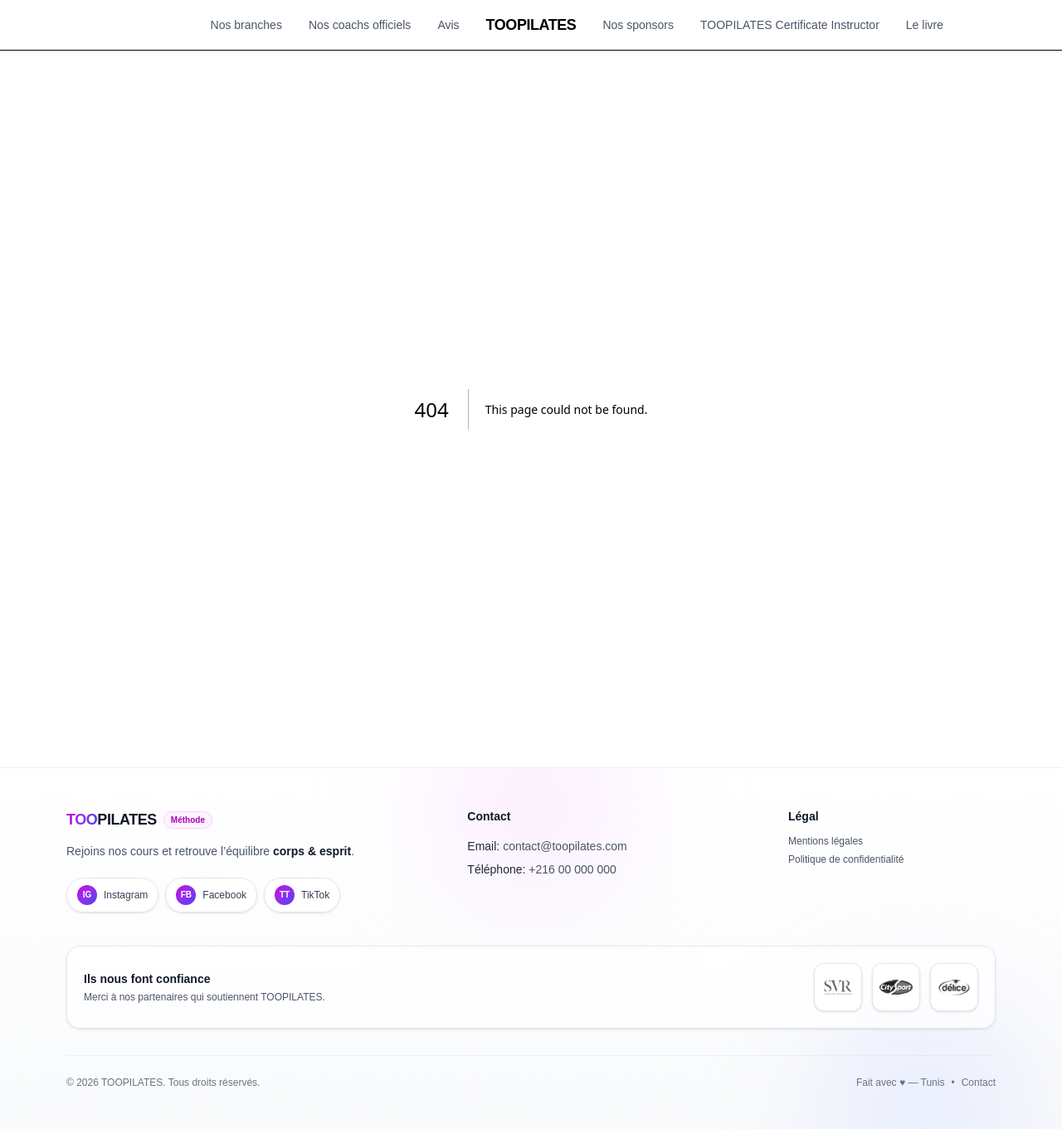
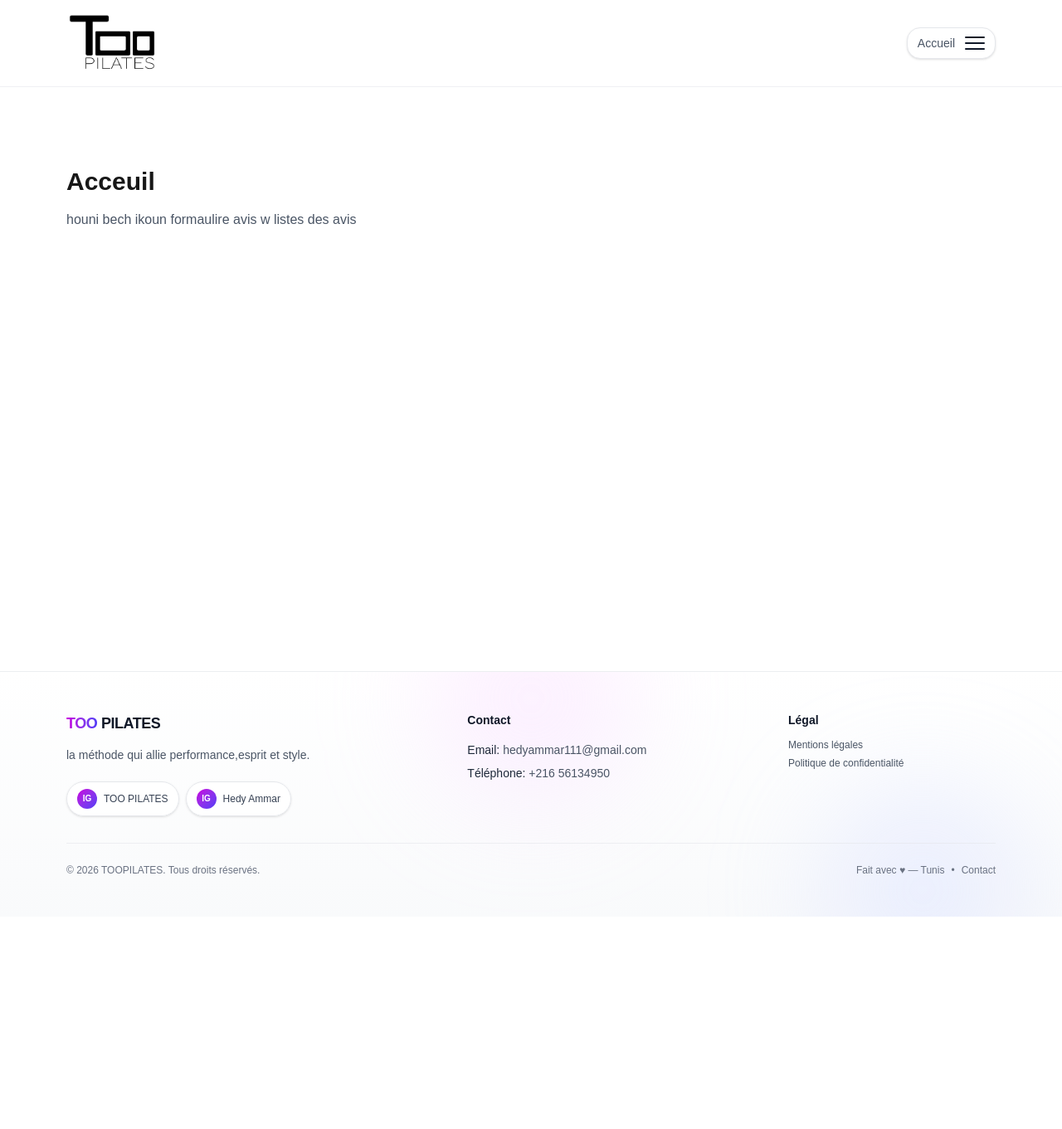
Before and after one commit to Amina114/toopilates, a Next.js app: page /accueil in a window 1280 px wide. Before the commit this address had no page. Shown: the whole page at 83% size. After the commit the page ends 1105 px from the top, so only its background shows below. Built offline with nearby package versions, Linux system fonts and the light colour scheme.

Commit message:
header and footer

```diff
--- a/src/app/avis/page.tsx
+++ b/src/app/accueil/page.tsx
@@ -1,10 +1,9 @@
 export default function AvisPage() {
   return (
     <section className="py-16 min-h-[80vh]">
-      <h1 className="text-3xl font-bold mb-4">Les avis</h1>
+      <h1 className="text-3xl font-bold mb-4">Acceuil</h1>
       <p className="text-gray-600 max-w-xl">
-        Ceci est la page des avis.
-      </p>
+houni bech ikoun formaulire avis w listes des avis      </p>
     </section>
   );
 }
--- a/src/app/certificate/page.tsx
+++ b/src/app/certifiedInstructor/page.tsx
@@ -1,7 +1,7 @@
 export default function BranchesPage() {
   return (
     <section className="py-16 min-h-[80vh]">
-      <h1 className="text-3xl font-bold mb-4">Les branches</h1>
+      <h1 className="text-3xl font-bold mb-4">certified Instructor</h1>
       <p className="text-gray-600 max-w-xl">
         Ceci est la page des certificate.
       </p>
--- a/src/app/components/Footer.tsx
+++ b/src/app/components/Footer.tsx
@@ -10,14 +10,13 @@ const SPONSORS = [
 ];
 
 const LEGAL = [
-  { label: "Mentions légales", href: "/mentions-legales" },
-  { label: "Politique de confidentialité", href: "/confidentialite" },
+  { label: "Mentions légales", href: "/mentionsLegales" },
+  { label: "Politique de confidentialité", href: "/politiqueDeConfidentialite" },
 ];
 
 const SOCIAL = [
-  { label: "Instagram", href: "https://instagram.com", icon: "IG" },
-  { label: "Facebook", href: "https://facebook.com", icon: "FB" },
-  { label: "TikTok", href: "https://tiktok.com", icon: "TT" },
+  { label: "TOO PILATES", href: "https://www.instagram.com/toopilates?igsh=ajJnODl0OWI3ZXk4", icon: "IG" },
+  { label: "Hedy Ammar", href: "https://www.instagram.com/hedy_ammar?igsh=a3dyMm84aWw4Y3J6", icon: "IG" },
 ];
 
 export default function Footer() {
@@ -39,19 +38,14 @@ export default function Footer() {
                 <span className="bg-gradient-to-r from-fuchsia-600 to-indigo-600 bg-clip-text text-transparent">
                   TOO
                 </span>
-                <span className="text-gray-900 dark:text-white">PILATES</span>
+                <span className="text-gray-900 dark:text-white"> PILATES</span>
               </span>
-              <span className="rounded-full border border-fuchsia-200 bg-fuchsia-50 px-2 py-0.5 text-[10px] font-semibold text-fuchsia-700 dark:border-white/10 dark:bg-white/5 dark:text-fuchsia-200">
-                Méthode
-              </span>
+
             </Link>
 
             <p className="mt-3 max-w-md text-sm leading-6 text-gray-600 dark:text-gray-400">
-              Rejoins nos cours et retrouve l’équilibre{" "}
-              <span className="font-semibold text-gray-900 dark:text-white">
-                corps & esprit
-              </span>
-              .
+              la méthode qui allie performance,esprit et style.{" "}
+
             </p>
 
             {/* Social */}
@@ -92,7 +86,7 @@ export default function Footer() {
                   href="mailto:contact@toopilates.com"
                   className="underline-offset-4 hover:text-fuchsia-700 hover:underline dark:hover:text-fuchsia-300"
                 >
-                  contact@toopilates.com
+                  hedyammar111@gmail.com
                 </a>
               </p>
               <p>
@@ -103,7 +97,7 @@ export default function Footer() {
                   href="tel:+21600000000"
                   className="underline-offset-4 hover:text-fuchsia-700 hover:underline dark:hover:text-fuchsia-300"
                 >
-                  +216 00 000 000
+                  +216 56134950
                 </a>
               </p>
             </div>
@@ -131,40 +125,6 @@ export default function Footer() {
           </div>
         </div>
 
-        {/* Sponsors */}
-        <div className="mt-10 rounded-2xl border border-gray-200 bg-white/70 p-5 shadow-sm backdrop-blur dark:border-white/10 dark:bg-white/5">
-          <div className="flex flex-col gap-4 md:flex-row md:items-center md:justify-between">
-            <div>
-              <p className="text-sm font-semibold text-gray-900 dark:text-white">
-                Ils nous font confiance
-              </p>
-              <p className="mt-1 text-xs text-gray-600 dark:text-gray-400">
-                Merci à nos partenaires qui soutiennent TOOPILATES.
-              </p>
-            </div>
-
-            <ul className="flex flex-wrap items-center gap-3">
-              {SPONSORS.map((sponsor) => (
-                <li key={sponsor.name}>
-                  <Link
-                    href="/sponsors"
-                    className="group flex items-center gap-3 rounded-xl border border-gray-200 bg-white p-2 shadow-sm transition hover:-translate-y-[1px] hover:border-fuchsia-200 hover:shadow-md focus:outline-none focus:ring-2 focus:ring-fuchsia-400/40 dark:border-white/10 dark:bg-gray-950 dark:hover:border-white/20 dark:focus:ring-fuchsia-300/30"
-                    aria-label={`Voir les sponsors (ex: ${sponsor.name})`}
-                  >
-                    <Image
-                      src={sponsor.logo}
-                      alt={sponsor.name}
-                      width={92}
-                      height={40}
-                      className="h-10 w-auto object-contain grayscale transition group-hover:grayscale-0"
-                    />
-                  </Link>
-                </li>
-              ))}
-            </ul>
-          </div>
-        </div>
-
         {/* Bottom */}
         <div className="mt-8 flex flex-col gap-3 border-t border-gray-200/60 pt-6 text-xs text-gray-500 dark:border-white/10 dark:text-gray-400 md:flex-row md:items-center md:justify-between">
           <p>© {year} TOOPILATES. Tous droits réservés.</p>
--- a/src/app/components/Header.tsx
+++ b/src/app/components/Header.tsx
@@ -2,111 +2,153 @@
 
 import Link from "next/link";
 import { usePathname } from "next/navigation";
-import { useState } from "react";
+import { useEffect, useMemo, useRef, useState } from "react";
+import Image from "next/image";
 
-const LEFT_ITEMS = [
-  { label: "Nos branches", href: "/branches" },
-  { label: "Nos coachs officiels", href: "/coachs" },
-  { label: "Avis", href: "/avis" },
+const MENU_ITEMS = [
+  { label: "Accueil", href: "/accueil" },
+  { label: "Branches TOO PILATES", href: "/branches" },
+  { label: "Coachs officiels", href: "/coachs" },
+  { label: "Sponsors", href: "/sponsors" },
+  { label: "Too Pilates Certified Instructor", href: "/certifiedInstructor" },
+  { label: "Livret TOO PILATES", href: "/livret" },
+  { label: "Pedagogical Framework", href: "/pedagogicalFramework" },
+  { label: "Planning", href: "/planning" },
 ];
 
-const RIGHT_ITEMS = [
-  { label: "Nos sponsors", href: "/sponsors" },
-  { label: "TOOPILATES Certificate Instructor", href: "/certificate" },
-  { label: "Le livre", href: "/livre" },
-];
-
-const MOBILE_ITEMS = [...LEFT_ITEMS, ...RIGHT_ITEMS];
-
-function linkClass(active: boolean) {
+function itemClass(active: boolean) {
   return [
-    "px-4 py-2 text-sm font-medium rounded-md transition",
+    "flex w-full items-center justify-between rounded-xl px-3 py-2 text-sm transition",
     active
-      ? "text-black"
-      : "text-gray-600 hover:text-black hover:bg-gray-50",
+      ? "bg-gray-100 text-gray-900 dark:bg-white/10 dark:text-white"
+      : "text-gray-700 hover:bg-gray-50 hover:text-gray-900 dark:text-gray-200 dark:hover:bg-white/5",
   ].join(" ");
 }
 
 export default function Header() {
   const pathname = usePathname();
   const [open, setOpen] = useState(false);
+  const panelRef = useRef<HTMLDivElement | null>(null);
+
+  const activeLabel = useMemo(() => {
+    const found = MENU_ITEMS.find((i) => i.href === pathname);
+    return found?.label ?? "Menu";
+  }, [pathname]);
+
+  // Fermer si on clique en dehors
+  useEffect(() => {
+    function onDown(e: MouseEvent) {
+      if (!open) return;
+      const el = panelRef.current;
+      if (el && !el.contains(e.target as Node)) setOpen(false);
+    }
+    window.addEventListener("mousedown", onDown);
+    return () => window.removeEventListener("mousedown", onDown);
+  }, [open]);
+
+  // Fermer avec ESC
+  useEffect(() => {
+    function onKey(e: KeyboardEvent) {
+      if (e.key === "Escape") setOpen(false);
+    }
+    window.addEventListener("keydown", onKey);
+    return () => window.removeEventListener("keydown", onKey);
+  }, []);
 
   return (
-    <header className="sticky top-0 z-50 border-b bg-white/80 backdrop-blur">
+    <header className="sticky top-0 z-50 border-b border-gray-200/60 bg-white/80 backdrop-blur dark:border-white/10 dark:bg-gray-950/70">
       <div className="mx-auto max-w-6xl px-4">
         <div className="flex items-center justify-between py-3">
-          {/* Left menu (desktop) */}
-          <nav className="hidden md:flex flex-1 items-center justify-end">
-            {LEFT_ITEMS.map((item) => (
-              <Link
-                key={item.href}
-                href={item.href}
-                className={linkClass(pathname === item.href)}
-              >
-                {item.label}
-              </Link>
-            ))}
-          </nav>
-
-          {/* Logo center */}
-          <Link
-            href="/"
-            className="mx-4 text-lg font-bold tracking-tight uppercase"
-          >
-            TOOPILATES
+          {/* Logo LEFT */}
+        <Link href="/" className="flex items-center">
+          <Image
+            src="/Logo-TOO-Pilates noir.png"
+            alt="TOO PILATES"
+            width={520}
+            height={160}
+            priority
+            className="h-16 md:h-20 w-auto object-contain"
+          />
         </Link>
 
-          {/* Right menu (desktop) */}
-          <nav className="hidden md:flex flex-1 items-center justify-start">
-            {RIGHT_ITEMS.map((item) => (
-              <Link
-                key={item.href}
-                href={item.href}
-                className={linkClass(pathname === item.href)}
-              >
-                {item.label}
-              </Link>
-            ))}
-          </nav>
 
-          {/* Mobile button */}
+          {/* Right side: current page + hamburger */}
+          <div className="relative" ref={panelRef}>
             <button
               type="button"
-            className="md:hidden rounded-md border px-3 py-2 text-sm hover:bg-gray-50"
               onClick={() => setOpen((v) => !v)}
               aria-expanded={open}
-            aria-controls="mobile-nav"
-            aria-label="Ouvrir le menu"
+              aria-controls="header-menu"
+              className="group inline-flex items-center gap-3 rounded-2xl border border-gray-200 bg-white px-3 py-2 text-sm shadow-sm transition hover:shadow-md focus:outline-none focus:ring-2 focus:ring-fuchsia-400/40 dark:border-white/10 dark:bg-white/5 dark:hover:border-white/20 dark:focus:ring-fuchsia-300/30"
             >
-            {open ? "Fermer" : "Menu"}
+              <span className="hidden sm:inline text-gray-600 dark:text-gray-300">
+                {activeLabel}
+              </span>
+
+              {/* Hamburger icon */}
+              <span className="relative h-4 w-6">
+                <span
+                  className={[
+                    "absolute left-0 top-0 h-[2px] w-6 rounded bg-gray-900 transition dark:bg-white",
+                    open ? "translate-y-[7px] rotate-45" : "",
+                  ].join(" ")}
+                />
+                <span
+                  className={[
+                    "absolute left-0 top-[7px] h-[2px] w-6 rounded bg-gray-900 transition dark:bg-white",
+                    open ? "opacity-0" : "opacity-100",
+                  ].join(" ")}
+                />
+                <span
+                  className={[
+                    "absolute left-0 top-[14px] h-[2px] w-6 rounded bg-gray-900 transition dark:bg-white",
+                    open ? "-translate-y-[7px] -rotate-45" : "",
+                  ].join(" ")}
+                />
+              </span>
             </button>
-        </div>
 
-        {/* Mobile menu */}
+            {/* Dropdown menu */}
             {open && (
-          <div id="mobile-nav" className="md:hidden border-t pb-3 pt-3">
-            <nav aria-label="Navigation mobile" className="flex flex-col gap-1">
-              {MOBILE_ITEMS.map((item) => {
+              <div
+                id="header-menu"
+                className="absolute right-0 mt-3 w-[280px] overflow-hidden rounded-2xl border border-gray-200 bg-white shadow-xl dark:border-white/10 dark:bg-gray-950"
+              >
+                <div className="px-3 py-3">
+                  <p className="px-2 pb-2 text-xs font-semibold text-gray-500 dark:text-gray-400">
+                    Navigation
+                  </p>
+
+                  <nav className="flex flex-col gap-1">
+                    {MENU_ITEMS.map((item) => {
                       const active = pathname === item.href;
                       return (
                         <Link
-                    key={item.href}
+                          key={item.href + item.label}
                           href={item.href}
                           onClick={() => setOpen(false)}
-                    className={[
-                      "rounded-md px-3 py-2 text-sm font-medium transition",
-                      active
-                        ? "bg-gray-100 text-black"
-                        : "text-gray-700 hover:bg-gray-50 hover:text-black",
-                    ].join(" ")}
+                          className={itemClass(active)}
                         >
-                    {item.label}
+                          <span className="whitespace-nowrap">{item.label}</span>
+                          {active && (
+                            <span className="text-[10px] font-semibold text-fuchsia-700 dark:text-fuchsia-300">
+                              Actif
+                            </span>
+                          )}
                         </Link>
                       );
                     })}
                   </nav>
                 </div>
+
+                {/* Footer mini dans le menu */}
+                <div className="border-t border-gray-200/70 bg-gray-50 px-4 py-3 text-xs text-gray-600 dark:border-white/10 dark:bg-white/5 dark:text-gray-300">
+                  <span className="font-semibold">TOO PILATES</span> — la méthode qui allie performance,esprit et style.
+                </div>
+              </div>
             )}
+          </div>
+        </div>
       </div>
     </header>
   );
--- a/src/app/livre/page.tsx
+++ b/src/app/livret/page.tsx
@@ -1,9 +1,9 @@
 export default function LivrePage() {
   return (
     <section className="py-16 min-h-[80vh]">
-      <h1 className="text-3xl font-bold mb-4">Le livre</h1>
+      <h1 className="text-3xl font-bold mb-4">Le Livret</h1>
       <p className="text-gray-600 max-w-xl">
-        Ceci est la page du livre.
+        Ceci est la page du Livret.
       </p>
     </section>
   );
--- /dev/null
+++ b/src/app/mentionsLegales/page.tsx
@@ -0,0 +1,9 @@
+export default function CoachesPage() {
+  return (
+    <section className="py-16 min-h-[80vh]">
+      <h1 className="text-3xl font-bold mb-4">mention legal</h1>
+      <p className="text-gray-600 max-w-xl">
+mention      </p>
+    </section>
+  );
+}
--- /dev/null
+++ b/src/app/pedagogicalFramework/page.tsx
@@ -0,0 +1,10 @@
+export default function SponsorsPage() {
+  return (
+    <section className="py-16 min-h-[80vh]">
+      <h1 className="text-3xl font-bold mb-4">Pedagogical Framework</h1>
+      <p className="text-gray-600 max-w-xl">
+        Pedagogical Framework
+      </p>
+    </section>
+  );
+}
--- /dev/null
+++ b/src/app/planning/page.tsx
@@ -0,0 +1,10 @@
+export default function SponsorsPage() {
+  return (
+    <section className="py-16 min-h-[80vh]">
+      <h1 className="text-3xl font-bold mb-4">planning</h1>
+      <p className="text-gray-600 max-w-xl">
+        planning
+      </p>
+    </section>
+  );
+}
--- /dev/null
+++ b/src/app/politiqueDeConfidentialite/page.tsx
@@ -0,0 +1,10 @@
+export default function CoachesPage() {
+  return (
+    <section className="py-16 min-h-[80vh]">
+      <h1 className="text-3xl font-bold mb-4">Politique de confidentialité</h1>
+      <p className="text-gray-600 max-w-xl">
+        Ceci est la page de la politique de confidentialité.
+      </p>
+    </section>
+  );
+}
```
Also changed, not shown: public/Logo-TOO-Pilates noir.png (added). Lines whose indentation alone changed are shown as unchanged.
